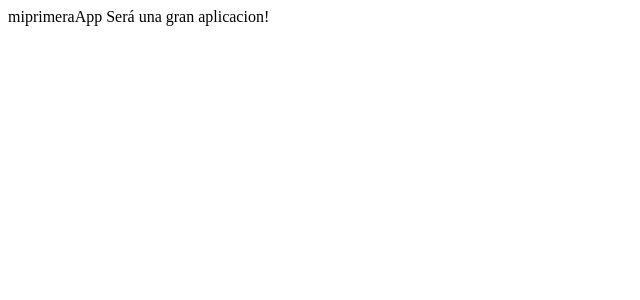
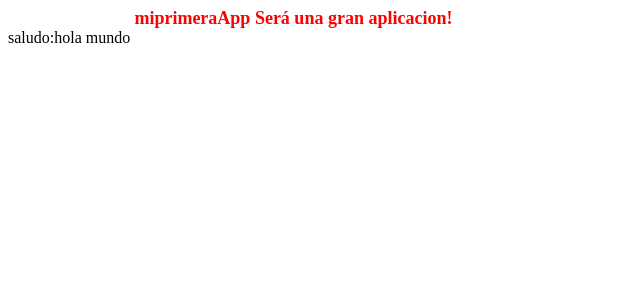
Before and after one commit to seuz716/Angular, an Angular app in the folder miprimeraApp/: page / in a window 1280 px wide. Shown: the top 300 px of the page, without its empty margins (0-640 px from the left). Built offline with nearby package versions, Linux system fonts and the light colour scheme.

Commit message:
control de flujo

```diff
--- a/miprimeraApp/src/app/app.component.html
+++ b/miprimeraApp/src/app/app.component.html
@@ -1,3 +1,6 @@
 
 
-    <span>{{ title }} Será una gran aplicacion!</span>
+    <span style="color: red; font-size: large; font-weight: bold; padding: 10%;">{{ title }}  Será una gran aplicacion!</span>
+
+  <br/>
+  <span> saludo:{{saludo}} </span>
--- a/miprimeraApp/src/app/app.component.ts
+++ b/miprimeraApp/src/app/app.component.ts
@@ -1,10 +1,12 @@
 import { Component } from '@angular/core';
 
 @Component({
-  selector: 'app-root',
+  selector: 'app-raiz',
   templateUrl: './app.component.html',
   styleUrls: ['./app.component.css']
 })
 export class AppComponent {
   title = 'miprimeraApp';
+
+  saludo="hola mundo"
 }
--- a/miprimeraApp/src/index.html
+++ b/miprimeraApp/src/index.html
@@ -8,6 +8,6 @@
   <link rel="icon" type="image/x-icon" href="favicon.ico">
 </head>
 <body>
-  <app-root></app-root>
+  <app-raiz></app-raiz>
 </body>
 </html>
```
